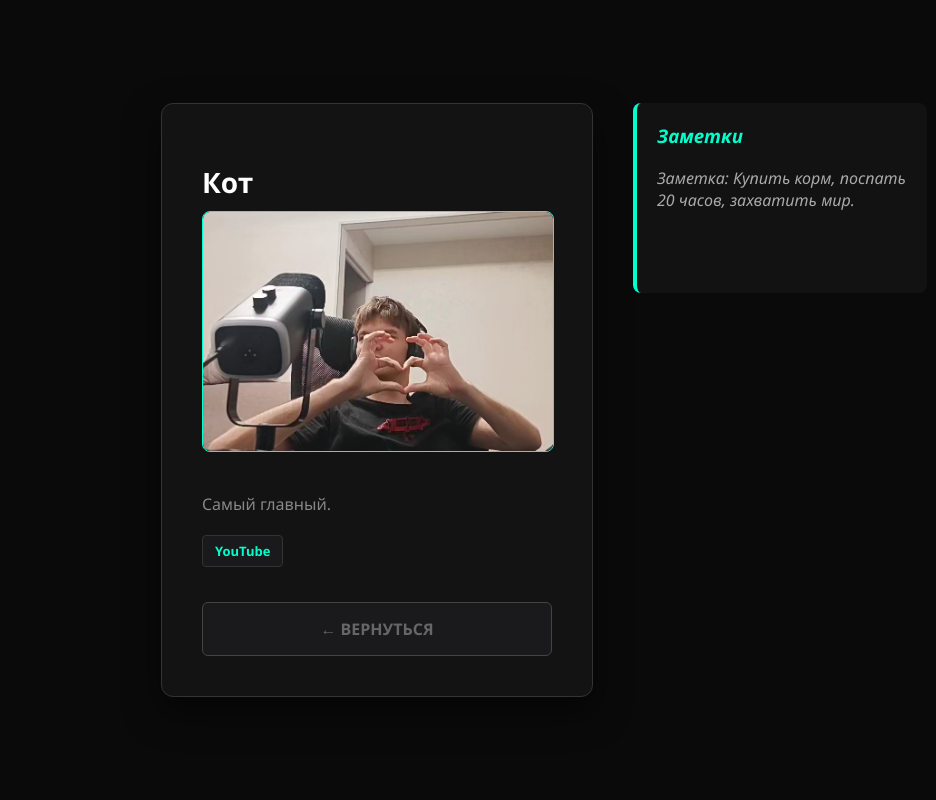
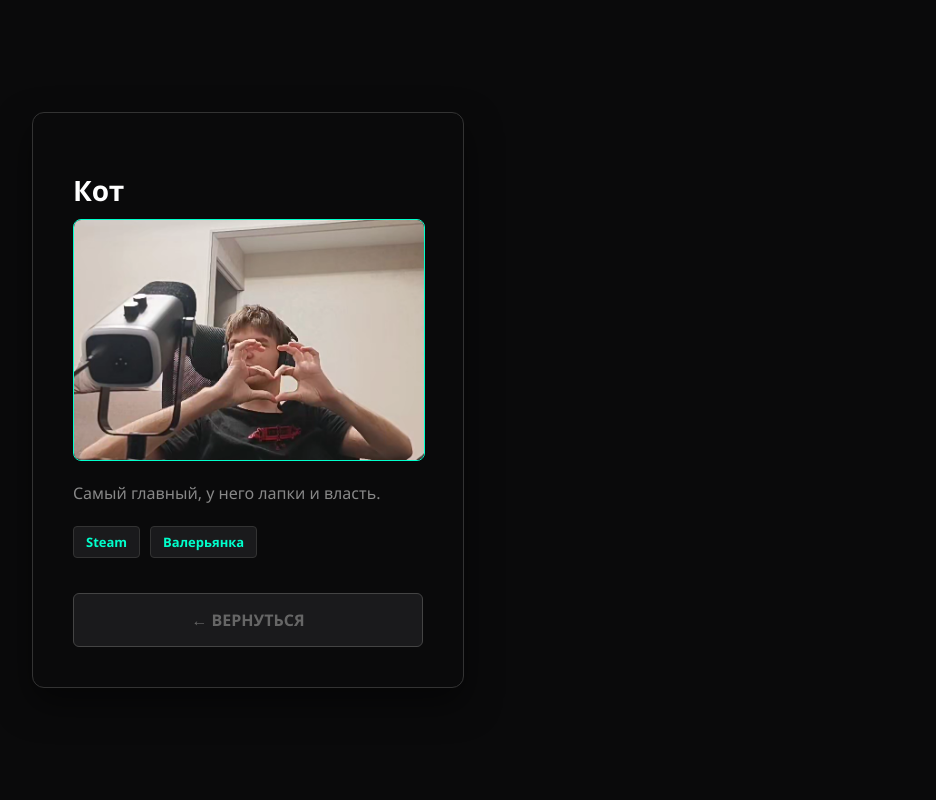
Before and after one commit to InTheNeko/neko, a Flask app: page /cat in a window 1280 px wide. Shown: the whole page, without its empty margins (96-1032 px from the left). Run offline with Flask 3, Linux system fonts and the light colour scheme.

Commit message:
fix one photo name

```diff
--- a/app.py
+++ b/app.py
@@ -2,7 +2,7 @@ from flask import Flask, render_template
 
 app = Flask(__name__)
 
-# Список для главной страницы
+# Список для главной страницы (Кот на первом месте)
 friends_list = [
     ("Кот", "cat"),
     ("Руслан", "ruslan"),
@@ -18,31 +18,25 @@ def home():
 
 @app.route('/<page_name>')
 def show_page(page_name):
-    # Структура: "ключ": (Имя, Описание, Фото, [Ссылки], Заметка)
+    # Структура: "ключ": (Имя, Описание, Фото, [Список ссылок])
     friends_info = {
-        "cat": ("Кот", "Самый главный.", "cat.jpg",
-                [("YouTube", "https://youtube.com")],
-                "Заметка: Купить корм, поспать 20 часов, захватить мир."),
+        "cat": ("Кот", "Самый главный, у него лапки и власть.", "cat.jpg",
+                [("Steam", "https://steamcommunity.com/profiles/76561199122830516/"), ("Валерьянка", "#")]),
 
-        "ruslan": ("Руслан", "Ну так ну сяк...", "ruslan.jpg",
-                   [("Steam", "#")],
-                   "Заметка: Почти всегда в сети, но редко отвечает."),
+        "ruslan": ("Руслан", "Ну так ну сяк почти всегда берёт", "ruslan.jpg",
+                   [("Steam", "https://steamcommunity.com")]),
 
-        "andrey": ("Андрей", "Постоянно ест", "andrey.jpg",
-                   [("Steam", "#")],
-                   "Заметка: Если не отвечает, значит ушел за добавкой."),
+        "andrey": ("Андрей", "постояно ест", "andrey.jpg",
+                   [("Steam", "https://steamcommunity.com"), ("я гей", "https://youareanidiot.cc")]),
 
-        "timokha": ("Тимофка", "Жаль что он с нами.", "timokha.jpg",
-                    [("Steam", "#")],
-                    "Заметка: С ним опасно играть в кооперативе."),
+        "timokha": ("Тимофка", "жаль что он с нами.", "timokha.jpg",
+                    [("Steam", "https://steamcommunity.com"), ("YouTube", "https://youtube.com")]),
 
-        "lesha": ("Лёша", "Гном всегда гном.", "lesha.jpg",
-                  [("Steam", "#")],
-                  "Заметка: Маленький рост — большая ярость."),
+        "lesha": ("Лёша", "гном всегда гном.", "lesha.jpg",
+                  [("Steam", "https://steamcommunity.com"), ]),
 
-        "ibragim": ("Ибрагим", "Почти скоро 12.", "ibragim.jpg",
-                    [("Steam", "#")],
-                    "Заметка: Самый молодой в команде.")
+        "ibragim": ("Ибрагим", "почти скоро 12.", "ibragim.jpg",
+                    [("Steam", "https://steamcommunity.com"), ])
     }
 
     data = friends_info.get(page_name)
@@ -53,7 +47,6 @@ def show_page(page_name):
                                description=data[1],
                                photo=data[2],
                                links=data[3],
-                               note=data[4], # Передаем заметку
                                is_home=False)
 
     return "Профиль не найден", 404
--- a/templates/index.html
+++ b/templates/index.html
@@ -10,70 +10,67 @@
             background-color: #0a0a0b;
             color: #e0e0e0;
             display: flex;
-            justify-content: center; /* Центрируем всё */
+            justify-content: flex-start;
             align-items: center;
             min-height: 100vh;
+            padding-left: 10%;
         }
-
-        /* Контейнер для двух колонок */
-        .main-container {
-            display: flex;
-            gap: 40px; /* Расстояние между карточкой и заметкой */
-            align-items: flex-start;
-        }
-
-        .card {
-            background: rgba(20, 20, 22, 0.9);
+        .card {ы
+            background: rgba(20, 20, 22, 0.8);
             border: 1px solid #333;
             padding: 40px;
             border-radius: 12px;
             width: 350px;
             box-shadow: 0 15px 35px rgba(0, 0, 0, 0.5);
+            text-align: left;
         }
+        .player-photo {
+            width: 100%;
+            border-radius: 8px;
+            margin-bottom: 20px;
+            border: 1px solid #00ffcc;
+            display: block;
+        }
+        h1 { font-size: 28px; color: #ffffff; margin-bottom: 10px; }
+        .desc { font-size: 16px; color: #888; line-height: 1.6; margin-bottom: 20px; }
 
-        /* Стиль блока заметок */
-        .notes-box {
-            background: rgba(255, 255, 255, 0.03);
-            border-left: 4px solid #00ffcc;
-            padding: 20px;
-            border-radius: 8px;
-            width: 250px;
-            min-height: 150px;
-            font-style: italic;
-            color: #aaa;
-            animation: fadeIn 0.8s ease;
+        /* СТИЛИ ДЛЯ ССЫЛОК */
+        .links-container {
+            display: flex;
+            flex-wrap: wrap;
+            gap: 10px;
+            margin-bottom: 25px;
         }
-
-        @keyframes fadeIn {
-            from { opacity: 0; transform: translateX(20px); }
-            to { opacity: 1; transform: translateX(0); }
+        .link-tag {
+            background: #1a1a1c;
+            color: #00ffcc;
+            padding: 6px 12px;
+            border: 1px solid #333;
+            border-radius: 4px;
+            text-decoration: none;
+            font-size: 13px;
+            font-weight: bold;
+            transition: 0.3s;
         }
-
-        .player-photo { width: 100%; border-radius: 8px; margin-bottom: 20px; border: 1px solid #00ffcc; }
-        h1 { font-size: 28px; color: #ffffff; margin-bottom: 10px; }
-        .desc { font-size: 16px; color: #888; margin-bottom: 20px; }
-
-        .links-container { display: flex; flex-wrap: wrap; gap: 10px; margin-bottom: 25px; }
-        .link-tag {
-            background: #1a1a1c; color: #00ffcc; padding: 6px 12px;
-            border: 1px solid #333; border-radius: 4px; text-decoration: none;
-            font-size: 13px; font-weight: bold; transition: 0.3s;
+        .link-tag:hover {
+            background: #00ffcc;
+            color: #000;
+            transform: translateY(-2px);
         }
-        .link-tag:hover { background: #00ffcc; color: #000; }
 
         .menu-vertical { display: flex; flex-direction: column; gap: 12px; }
         .btn {
             display: block; padding: 15px; background: #1a1a1c; color: #00ffcc;
             text-decoration: none; border: 1px solid #333; border-radius: 6px;
-            font-weight: bold; text-align: center; transition: 0.3s;
+            font-weight: bold; text-align: center; text-transform: uppercase;
+            transition: all 0.3s ease;
         }
-        .btn:hover { border-color: #00ffcc; transform: translateX(8px); }
+        .btn:hover { border-color: #00ffcc; transform: translateX(8px); color: #ffffff; }
         .btn-back { border-color: #444; color: #666; margin-top: 10px; }
+        .btn-back:hover { border-color: #ff4444; color: #ff4444; }
     </style>
 </head>
 <body>
-    <div class="main-container">
-        <!-- Левая часть: Карточка -->
     <div class="card">
         <h1>{{ title }}</h1>
 
@@ -81,8 +78,10 @@
             {% if photo %}
                 <img src="{{ url_for('static', filename='images/' + photo) }}" class="player-photo">
             {% endif %}
+
             <p class="desc">{{ description }}</p>
 
+            <!-- ОТОБРАЖЕНИЕ ССЫЛОК -->
             {% if links %}
             <div class="links-container">
                 {% for label, url in links %}
@@ -102,14 +101,5 @@
             {% endif %}
         </div>
     </div>
-
-        <!-- Правая часть: Заметки (появляются только в профиле) -->
-        {% if not is_home and note %}
-        <div class="notes-box">
-            <h3 style="color: #00ffcc; margin-top: 0;">Заметки</h3>
-            <p>{{ note }}</p>
-        </div>
-        {% endif %}
-    </div>
 </body>
 </html>
```
Lines whose indentation alone changed are shown as unchanged.
